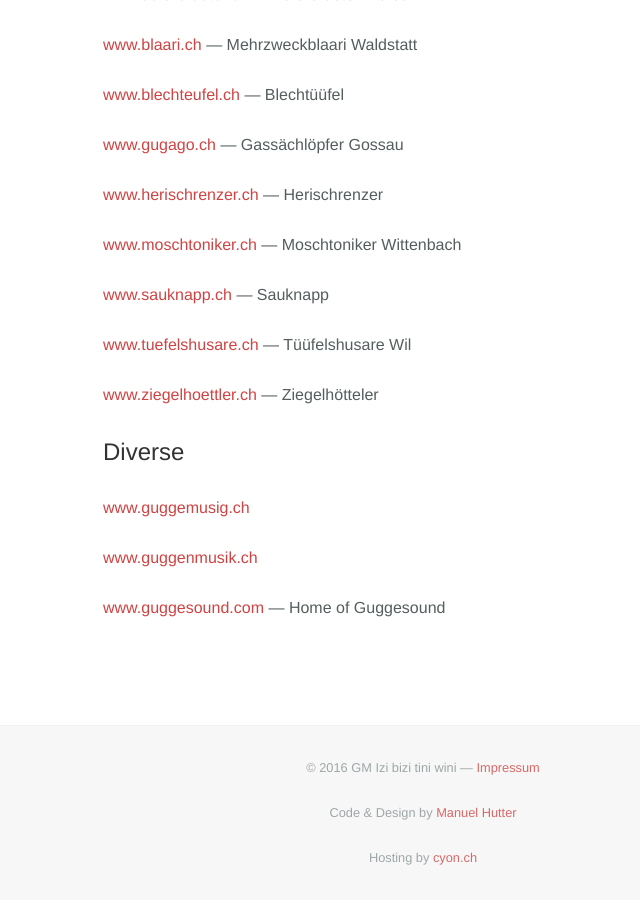
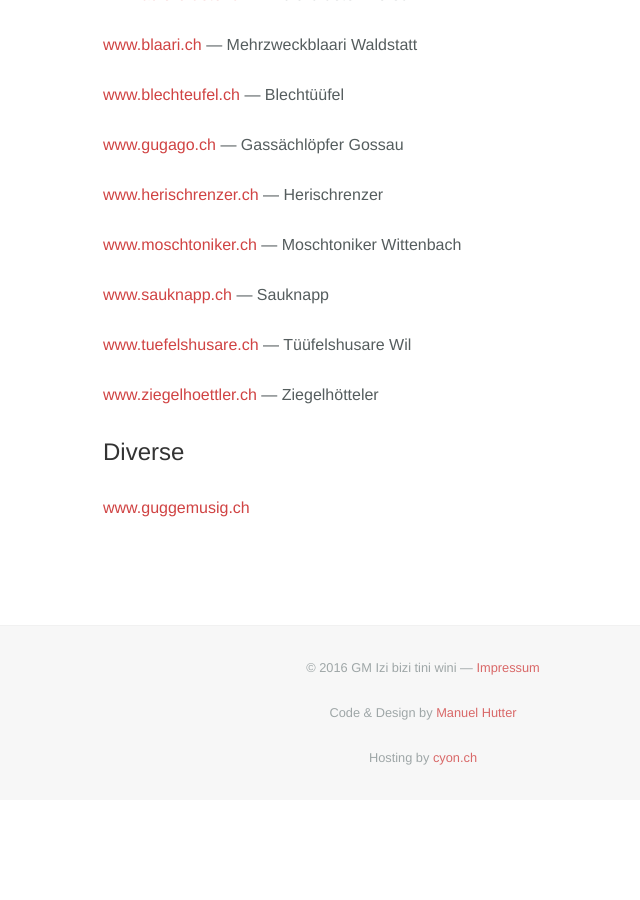
Before and after one commit to izibizi/izibizi.ch, a Jekyll site: the page built from links.html, in a window 1280 px wide and 900 px high, scrolled down 591 px. Shown: the whole window, without its empty margins (217-857 px from the left). Built offline with Jekyll 4.4.1, drawn with Linux system fonts in a browser that asks for light colours; after the commit the page ends 1391 px from its top, so only the background shows below that.

Commit message:
remove unused links

```diff
--- a/links.html
+++ b/links.html
@@ -33,7 +33,5 @@ layout: narrow
 <h2>Diverse</h2>
 
 <ul>
-  <li><a href="www.guggemusig.ch">www.guggemusig.ch</a></li>
-  <li><a href="www.guggenmusik.ch">www.guggenmusik.ch</a></li>
-  <li><a href="www.guggesound.com">www.guggesound.com</a> &mdash; Home of Guggesound</li>
+  <li><a href="http://www.guggemusig.ch">www.guggemusig.ch</a></li>
 </ul>
```
